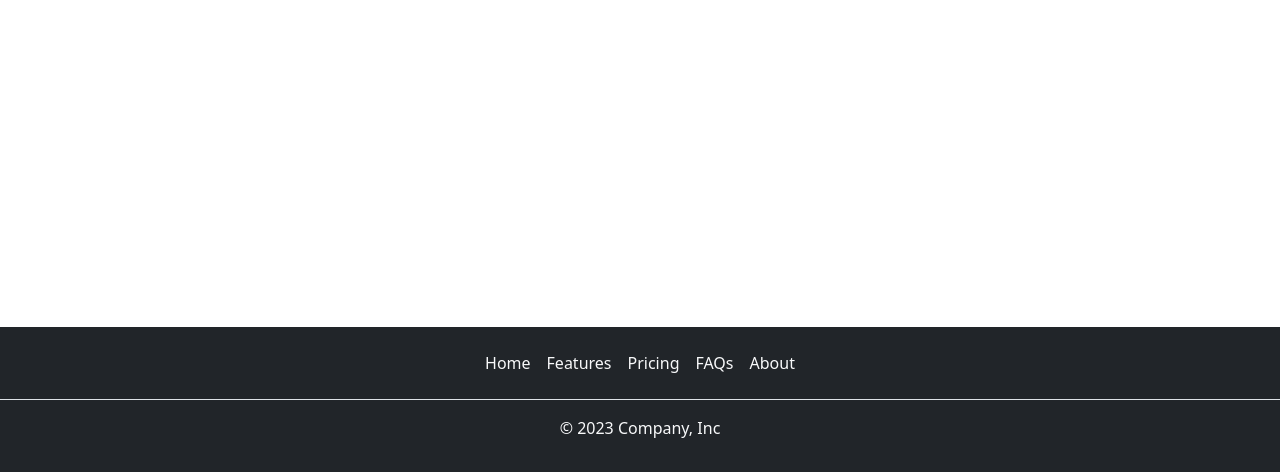
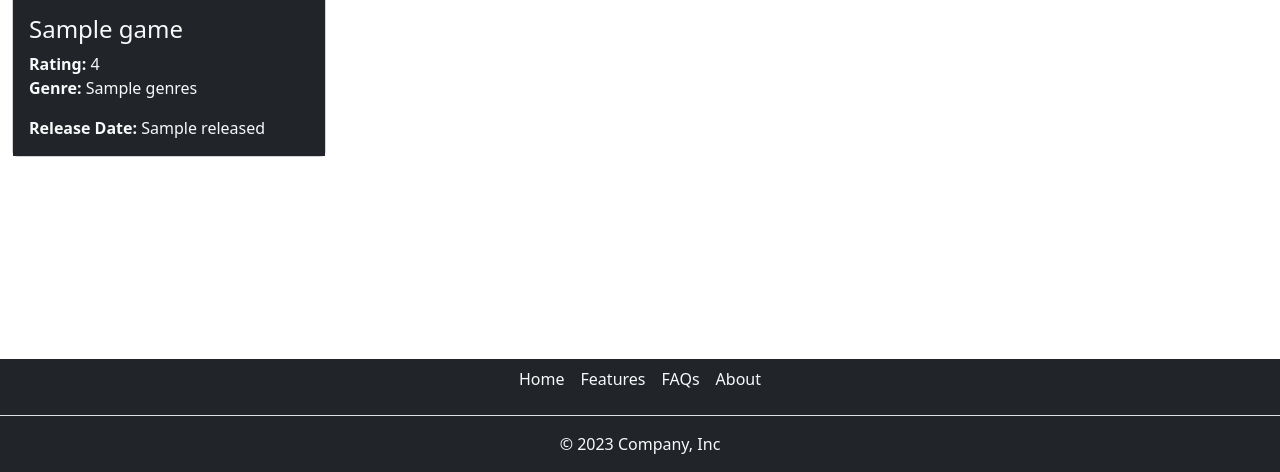
Before and after one commit to Brando129/game_vault, a Python web app: template flask_app/templates/games.html in a window 1280 px wide. Shown: the part 328-800 px from the top of the page. Run offline with Jinja, Linux system fonts and the light colour scheme; the template is opened without the code that fills it: most values are stand-ins (such as "Sample title", 1, 10 or a date in 2020).

Commit message:
Building the games page.

```diff
--- a/flask_app/static/css/style.css
+++ b/flask_app/static/css/style.css
@@ -46,3 +46,11 @@
     height: 40px;
 }
 /* End of Homepage */
+
+.main-content {
+    margin-bottom: 150px;
+}
+
+.card_image {
+    height: 200px;
+}
--- a/flask_app/templates/games.html
+++ b/flask_app/templates/games.html
@@ -14,14 +14,13 @@
     <div class="container-fluid">
         <header class="p-3 bg-dark text-white">
             <div class="container">
-                <div class="d-flex flex-wrap align-items-center justify-content-center justify-content-lg-start">
+                <div class="d-flex align-items-center justify-content-center">
                     <a href="/" class="d-flex align-items-center mb-2 mb-lg-0 text-white text-decoration-none">
                         <img src="" alt="">
                     </a>
                     <ul class="nav col-12 col-lg-auto me-lg-auto mb-2 justify-content-center mb-md-0">
                         <li><a href="/homepage" class="nav-link px-2 text-white">Home</a></li>
                         <li><a href="#" class="nav-link px-2 text-white">Features</a></li>
-                        <li><a href="#" class="nav-link px-2 text-white">Pricing</a></li>
                         <li><a href="#" class="nav-link px-2 text-white">FAQs</a></li>
                         <li><a href="#" class="nav-link px-2 text-white">About</a></li>
                     </ul>
@@ -35,11 +34,33 @@
                 </div>
             </div>
         </header>
-        <footer class="py-3 fixed-bottom bg-dark">
+        <h2 class="text-center my-2">Games</h2>
+        <div class="d-flex flex-wrap main-content">
+            {% for game in games %}
+                <div class="card w-25">
+                    <img src="{{ game.short_screenshots }}" alt="{{ game.name }}" class="card-img-top card_image">
+                    <div class="card-body bg-dark">
+                        <h4 class="card-title text-light">{{ game.name }}</h4>
+                        <p class="card-text text-light mb-0">
+                            <strong>Rating:</strong>
+                            {{ game.rating }}
+                        </p>
+                        <p class="card-text text-light">
+                            <strong>Genre:</strong>
+                            {{ game.genres }}
+                        </p>
+                        <p class="card-text text-light">
+                            <strong>Release Date:</strong>
+                            {{ game.released }}
+                        </p>
+                    </div>
+                </div>
+            {% endfor %}
+        </div>
+        <footer class="fixed-bottom bg-dark">
             <ul class="nav justify-content-center border-bottom pb-3 mb-3">
                 <li class="nav-item"><a href="#" class="nav-link px-2 text-light">Home</a></li>
                 <li class="nav-item"><a href="#" class="nav-link px-2 text-light">Features</a></li>
-                <li class="nav-item"><a href="#" class="nav-link px-2 text-light">Pricing</a></li>
                 <li class="nav-item"><a href="#" class="nav-link px-2 text-light">FAQs</a></li>
                 <li class="nav-item"><a href="#" class="nav-link px-2 text-light">About</a></li>
             </ul>
```
Also changed, not shown: flask_app/controllers/controllers_games.py (+28 -29 lines).
